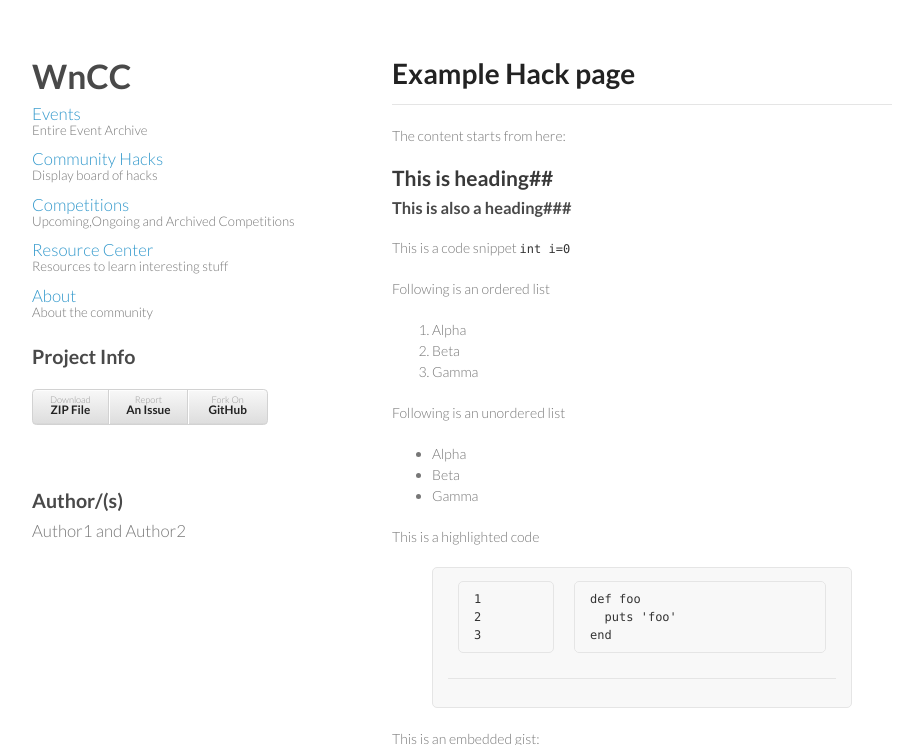
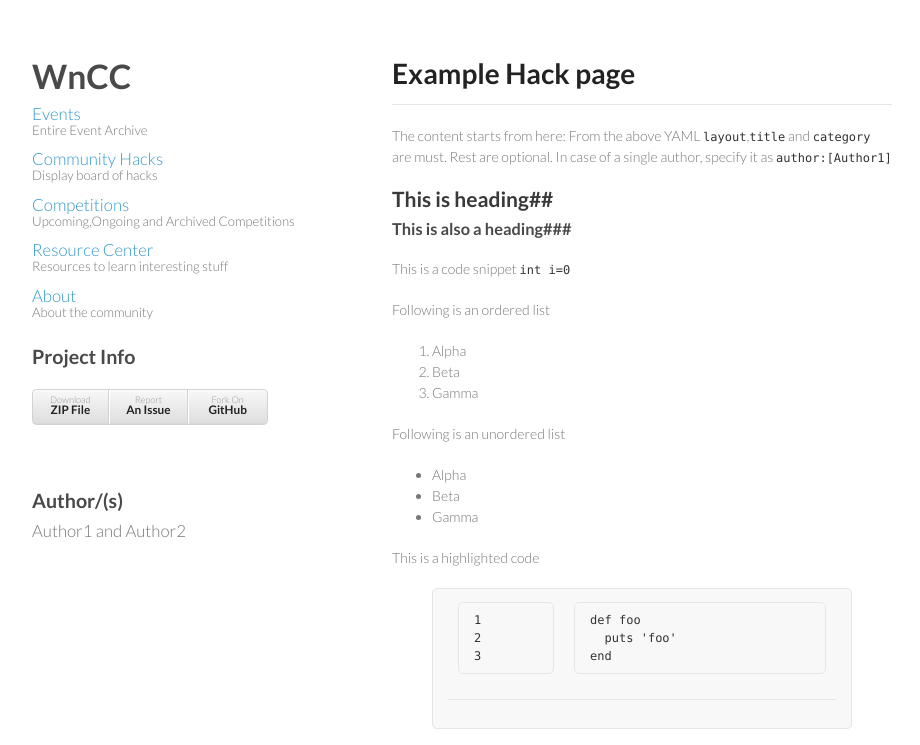
Before and after one commit to wncc/wncc.github.io, a Jekyll site: the page built from hacks/_posts/2013-12-12-example-hack.markdown, in a window 1280 px wide and 1145 px high, cut to the strip 0-745 px from the top of the window. Shown: the whole strip, without its empty margins (178-1098 px from the left). Built offline with Jekyll 4.4.1, drawn with Linux system fonts in a browser that asks for light colours; nearby versions of some CDN libraries; Markdown is read by kramdown in place of the engine named in the settings; comment, search, counter and statistics services are not loaded.

Commit message:
Updated example gist

```diff
--- a/hacks/_posts/2013-12-12-example-hack.markdown
+++ b/hacks/_posts/2013-12-12-example-hack.markdown
@@ -9,6 +9,8 @@
 ---
 
 The content starts from here:
+From the above YAML `layout`,`title` and `category` are must. Rest are optional.
+In case of a single author, specify it as `author:[Author1]`
 
 ##This is heading##
 ###This is also a heading###
@@ -34,7 +36,7 @@
 {% endhighlight %}
 
 This is an embedded gist:
-{% gist 5555251 %}
+{% gist 8065556 pushit %}
 
 Following is a link: [Link Example][] for the latest top stories.
 
```
